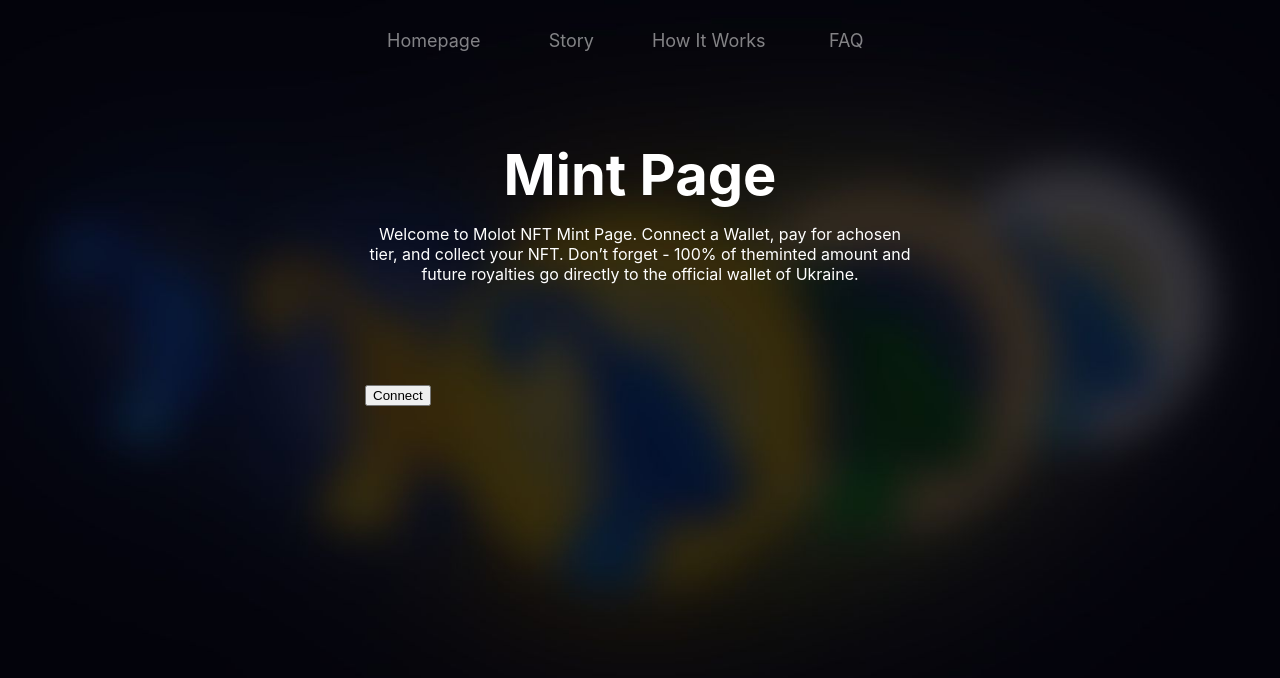
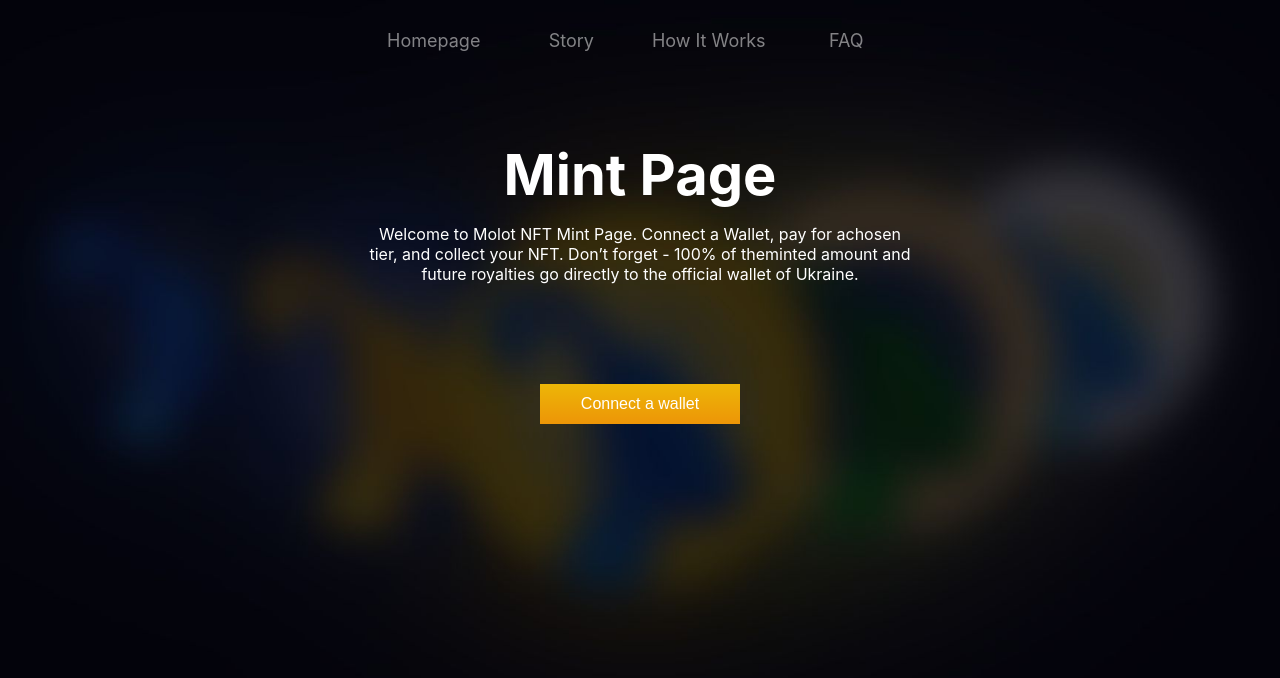
Before and after one commit to Jonas-Petrauskas/Molotov_NFT, a React (Create React App) app: page / in a window 1280 px wide. Shown: the top 678 px of the page. Built offline with nearby package versions, Linux system fonts and the light colour scheme.

Commit message:
fix: button css

```diff
--- a/src/App.js
+++ b/src/App.js
@@ -20,7 +20,10 @@ function App() {
               </div>
               <Router>
                 <Routes>
-                  <Route path="/" element={<ConnectWallet />} />
+                  <Route
+                    path="/"
+                    element={<ConnectWallet dataObject={dataObject} />}
+                  />
                   <Route
                     path="/mint"
                     element={<MintSection dataObject={dataObject} />}
--- /dev/null
+++ b/src/components/connectWallet/connectWallet.css
@@ -0,0 +1,13 @@
+.button-container {
+  display: flex;
+  justify-content: center;
+}
+
+.connect-button {
+  height: 40px;
+  width: 200px;
+  font-size: 1rem;
+  background: linear-gradient(#edb607, #ed9507);
+  color: white;
+  border: none;
+}
--- a/src/components/connectWallet/connectWallet.js
+++ b/src/components/connectWallet/connectWallet.js
@@ -1,10 +1,14 @@
 import { Link } from "react-router-dom";
+import { connectWallet } from "../../utils/interact";
+import "./connectWallet.css";
 
-function ConnectWallet() {
+function ConnectWallet({ dataObject }) {
   return (
-    <div>
+    <div className="button-container">
       <Link to="/mint">
-        <button>Connect</button>
+        <button className="connect-button" onClick={connectWallet}>
+          {dataObject.connectButton}
+        </button>
       </Link>
     </div>
   );
--- a/src/utils/pageContent.js
+++ b/src/utils/pageContent.js
@@ -16,5 +16,6 @@ export const pageContent = [
     navigation_2_link: "https://molotovnft.org/#story",
     navigation_3_link: "https://molotovnft.org/#how-it-works",
     navigation_4_link: "https://molotovnft.org/#faq",
+    connectButton: "Connect a wallet",
   },
 ];
```
